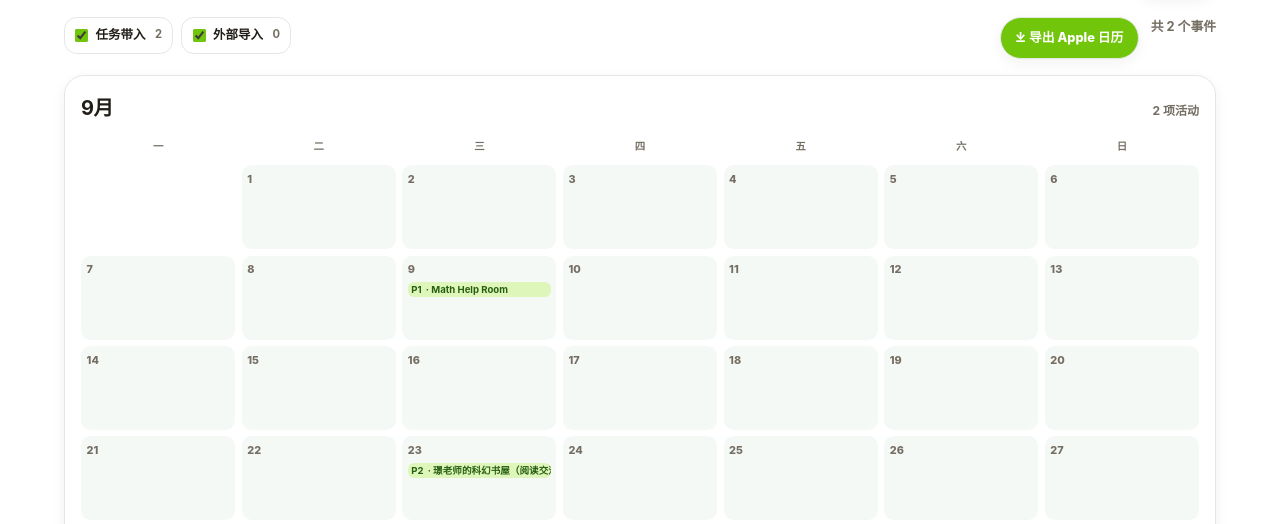
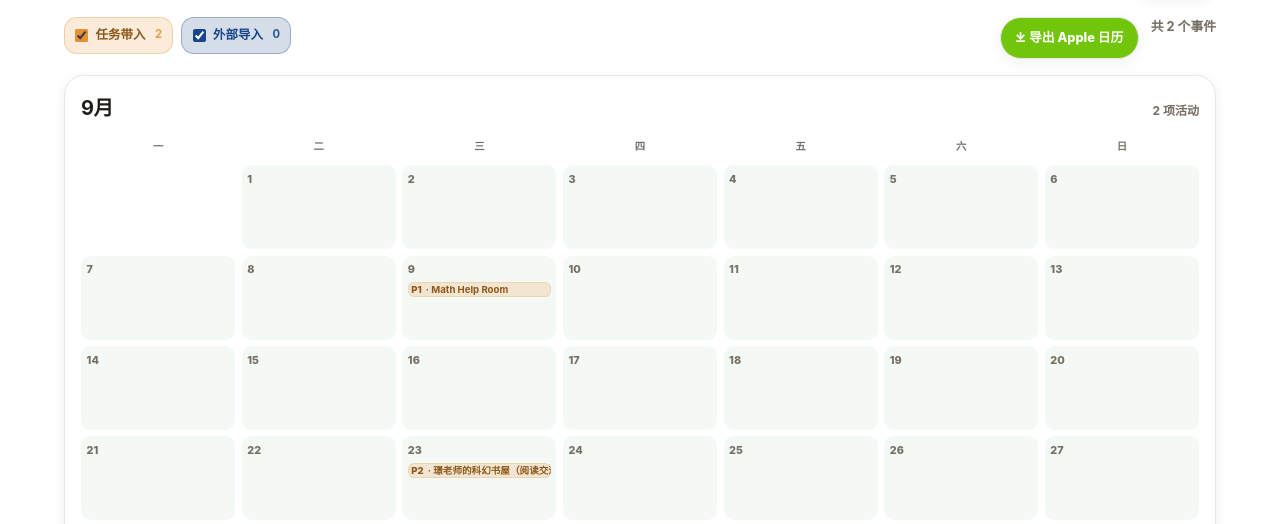
Before and after one commit to BETA-SDC/activity_list, a plain HTML site: page pages/calendar.html in a window 1280 px wide. Shown: the part 258-782 px from the top of the page. Drawn offline with Linux system fonts and the light colour scheme; no server answers.

Commit message:
Color calendar sources by origin

```diff
--- a/assets/css/styles.css
+++ b/assets/css/styles.css
@@ -16,6 +16,10 @@
   --blue: #7197e7;
   --blue-dark: #587bdb;
   --blue-soft: #e1ebff;
+  --calendar-tasks: rgba(226, 146, 52, 0.18);
+  --calendar-tasks-strong: rgba(226, 146, 52, 0.9);
+  --calendar-external: rgba(24, 69, 136, 0.18);
+  --calendar-external-strong: rgba(24, 69, 136, 0.9);
   --amber: #a86a16;
   --shadow: 0 0.5rem 1.5rem rgba(44, 31, 25, 0.08);
   --shadow-soft: 0 0.25rem 0.875rem rgba(44, 31, 25, 0.06);
@@ -639,9 +643,29 @@ button {
   cursor: pointer;
 }
 
+.source-toggle.source-tasks {
+  border-color: rgba(226, 146, 52, 0.32);
+  color: #8c5717;
+  background: var(--calendar-tasks);
+}
+
+.source-toggle.source-external {
+  border-color: rgba(24, 69, 136, 0.32);
+  color: #184588;
+  background: var(--calendar-external);
+}
+
 .source-toggle input {
   margin: 0;
   accent-color: var(--green);
+}
+
+.source-toggle.source-tasks input {
+  accent-color: rgb(226, 146, 52);
+}
+
+.source-toggle.source-external input {
+  accent-color: rgb(24, 69, 136);
 }
 
 .source-toggle em {
@@ -650,6 +674,14 @@ button {
   font-style: normal;
   font-size: 0.7rem;
   font-weight: 700;
+}
+
+.source-toggle.source-tasks em {
+  color: var(--calendar-tasks-strong);
+}
+
+.source-toggle.source-external em {
+  color: var(--calendar-external-strong);
 }
 
 .calendar-actions {
@@ -746,13 +778,20 @@ button {
 }
 
 .cal-event.source-tasks {
-  color: #275f12;
-  background: #def6b9;
+  color: #8c5717;
+  background: var(--calendar-tasks);
+  box-shadow: inset 0 0 0 0.0625rem rgba(226, 146, 52, 0.22);
 }
 
 .cal-event.source-external {
-  color: #335d9d;
-  background: #dfeaff;
+  color: #184588;
+  background: var(--calendar-external);
+  box-shadow: inset 0 0 0 0.0625rem rgba(24, 69, 136, 0.22);
+}
+
+.cal-event.source-tasks .event-code,
+.cal-event.source-external .event-code {
+  font-weight: 850;
 }
 
 .cal-event .event-name {
--- a/assets/js/app.js
+++ b/assets/js/app.js
@@ -879,7 +879,7 @@
         <div class="toolbar calendar-toolbar">
           <div class="calendar-sources">
             ${state.calendarSources.map((source) => `
-              <label class="source-toggle">
+              <label class="source-toggle source-${escapeHTML(source.id)}">
                 <input type="checkbox" data-source="${escapeHTML(source.id)}" ${state.calendarSourceIds.includes(source.id) ? "checked" : ""}>
                 <span>${escapeHTML(source.label)}</span>
                 <em>${source.events.length}</em>
@@ -901,7 +901,7 @@
         <div class="toolbar calendar-toolbar">
           <div class="calendar-sources">
             ${state.calendarSources.map((source) => `
-              <label class="source-toggle">
+              <label class="source-toggle source-${escapeHTML(source.id)}">
                 <input type="checkbox" data-source="${escapeHTML(source.id)}" ${state.calendarSourceIds.includes(source.id) ? "checked" : ""}>
                 <span>${escapeHTML(source.label)}</span>
                 <em>${source.events.length}</em>
@@ -981,7 +981,7 @@
       <div class="toolbar calendar-toolbar">
         <div class="calendar-sources">
           ${state.calendarSources.map((source) => `
-            <label class="source-toggle">
+            <label class="source-toggle source-${escapeHTML(source.id)}">
               <input type="checkbox" data-source="${escapeHTML(source.id)}" ${state.calendarSourceIds.includes(source.id) ? "checked" : ""}>
               <span>${escapeHTML(source.label)}</span>
               <em>${source.events.length}</em>
```
